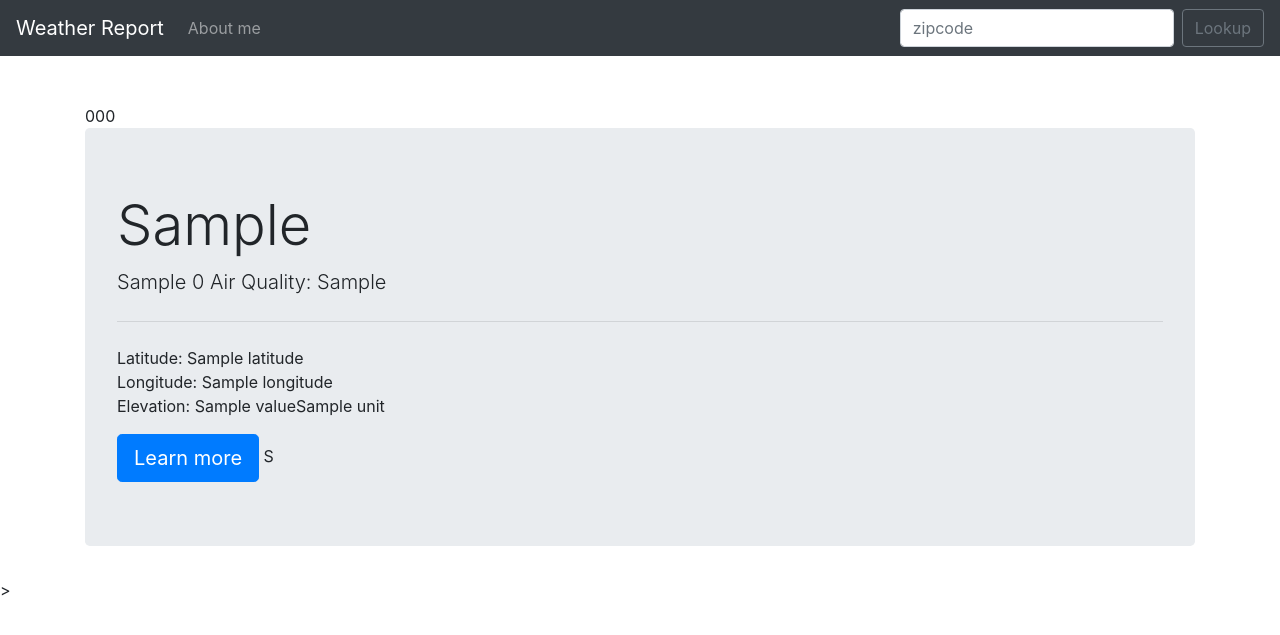
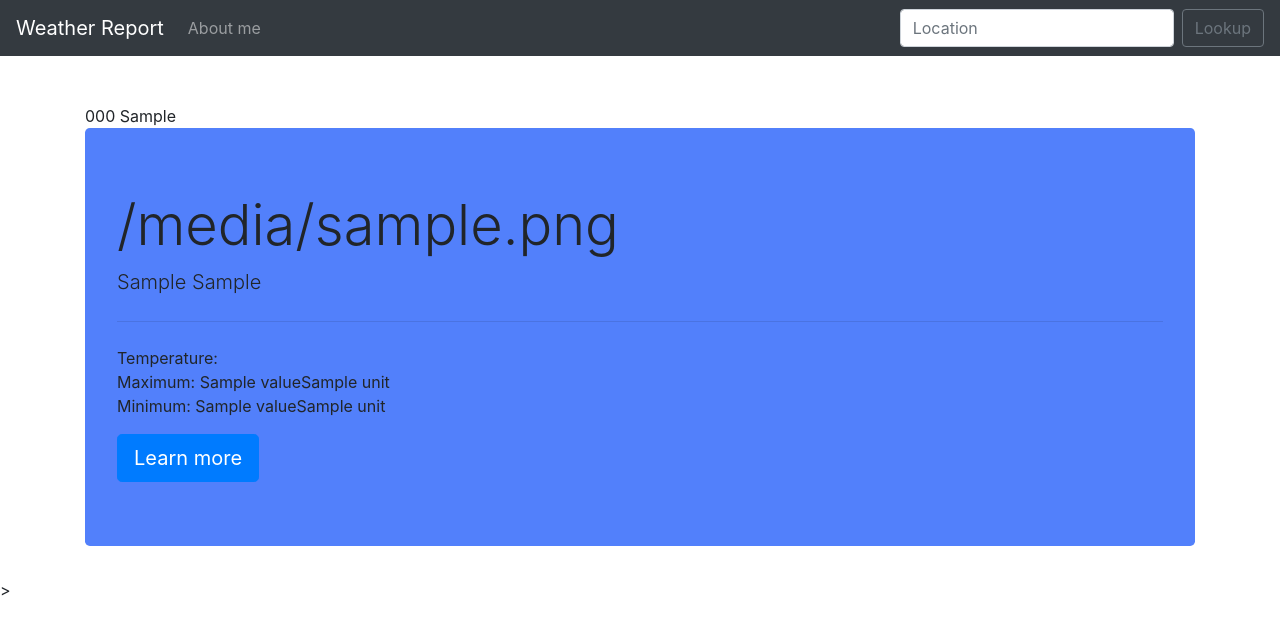
Before and after one commit to bunty2568/WeatherReport, a Django app: template lookup/templates/home.html in a window 1280 px wide. Shown: the top 635 px of the page. Run offline with Django 3.2, Linux system fonts and the light colour scheme; the template is opened without the code that fills it: most values are stand-ins (such as "Sample title", 1, 10 or a date in 2020); some libraries are stand-ins or nearby versions.

Commit message:
finished done

```diff
--- a/lookup/templates/about.html
+++ b/lookup/templates/about.html
@@ -2,6 +2,6 @@
 
 {% block content %}
 
-<h1>about me</h1>
-
+<h1>About me</h1>
+<p>follow me on insta <a href="https://www.instagram.com/bunty0402/">@bunty0402</p>
 {% endblock %}
--- a/lookup/templates/base.html
+++ b/lookup/templates/base.html
@@ -9,6 +9,9 @@
     <link rel="stylesheet" href="https://stackpath.bootstrapcdn.com/bootstrap/4.3.1/css/bootstrap.min.css" integrity="sha384-ggOyR0iXCbMQv3Xipma34MD+dH/1fQ784/j6cY/iJTQUOhcWr7x9JvoRxT2MZw1T" crossorigin="anonymous">
 
     <title>Hello, world!</title>
+    <style>
+    	.good{background-color: #5280FB;}
+    </style>
   </head>
   <body>
 
@@ -28,7 +31,7 @@
     </ul>
     <form action="{% url 'home'%}" class="form-inline my-2 my-lg-0" method="POST">
           {% csrf_token %}
-      <input class="form-control mr-sm-2" type="search" placeholder="zipcode" aria-label="Search" name="zipcode">
+      <input class="form-control mr-sm-2" type="search" placeholder="Location" aria-label="Search" name="zipcode">
       <button class="btn btn-outline-secondary my-2 my-sm-0" type="submit">Lookup</button>
     </form>
   </div>
--- a/lookup/templates/home.html
+++ b/lookup/templates/home.html
@@ -11,16 +11,20 @@
 	{% if api == "Error..."%}
 		There was an error. Please try again.
 	{% else %}
-		<div class="jumbotron">
-	  		<h1 class="display-4">{{ api.0.DataSets.1}}<br/></h1>
-	  		<p class="lead">{{ api.0.LocalizedName}} Air Quality: {{ api.0.DataSets.1}}</p>
+		{{ api1 }}
+
+
+
+		<div class="jumbotron good">
+	  		<h1 class="display-4">{{ api.DailyForecasts.0.Day.IconPhrase}}<br/></h1>
+	  		<p class="lead"> {{api.DailyForecasts.0.Day.PrecipitationIntensity}} {{ api.DailyForecasts.0.Day.PrecipitationType}}</p>
 	  		<hr class="my-4">
-	 		 <p>Latitude: {{ api.0.GeoPosition.Latitude}}<br/>
-		Longitude: {{ api.0.GeoPosition.Longitude}}<br/>
-		Elevation: {{ api.0.GeoPosition.Elevation.Metric.Value}}{{ api.0.GeoPosition.Elevation.Metric.Unit}}<br/>
+	 		 <p>Temperature:<br/>
+		Maximum: {{ api.DailyForecasts.0.Temperature.Maximum.Value}}{{api.DailyForecasts.0.Temperature.Maximum.Unit}}<br/>
+		Minimum: {{ api.DailyForecasts.0.Temperature.Minimum.Value}}{{api.DailyForecasts.0.Temperature.Minimum.Unit}}<br/>
 		</p>
 	  		<a class="btn btn-primary btn-lg" href="#" role="button">Learn more</a>
-		S</div>
+		</div>
 
 
 
--- a/lookup/views.py
+++ b/lookup/views.py
@@ -5,8 +5,10 @@ def home(request):
 	import requests
 
 	if request.method =="POST":
+
+
 		zipcode= request.POST['zipcode']
-		api_request = requests.get("http://dataservice.accuweather.com/locations/v1/cities/search?apikey=0FOy9nMuRCDqM8VT1G52yRjJeOLnYsNV&q= + zipcode + ")
+		api_request = requests.get("http://dataservice.accuweather.com/forecasts/v1/daily/1day/"+ zipcode +"?apikey=0FOy9nMuRCDqM8VT1G52yRjJeOLnYsNV&metric=true ")
 			#"http://dataservice.accuweather.com/locations/v1/cities/search?apikey=0FOy9nMuRCDqM8VT1G52yRjJeOLnYsNV&q=Bangalore"
 			#http://dataservice.accuweather.com/locations/v1/cities/search?apikey=0FOy9nMuRCDqM8VT1G52yRjJeOLnYsNV&q=Bangalore"
 		try:
@@ -19,7 +21,7 @@ def home(request):
 
 	else:
 
-		api_request = requests.get("http://dataservice.accuweather.com/locations/v1/cities/search?apikey=0FOy9nMuRCDqM8VT1G52yRjJeOLnYsNV&q=Bangalore")
+		api_request = requests.get("http://dataservice.accuweather.com/forecasts/v1/daily/1day/204108?apikey=0FOy9nMuRCDqM8VT1G52yRjJeOLnYsNV&metric=true")
 		#"http://dataservice.accuweather.com/locations/v1/cities/search?apikey=0FOy9nMuRCDqM8VT1G52yRjJeOLnYsNV&q=Bangalore"
 		#http://dataservice.accuweather.com/locations/v1/cities/search?apikey=0FOy9nMuRCDqM8VT1G52yRjJeOLnYsNV&q=Bangalore"
 		try:
```
